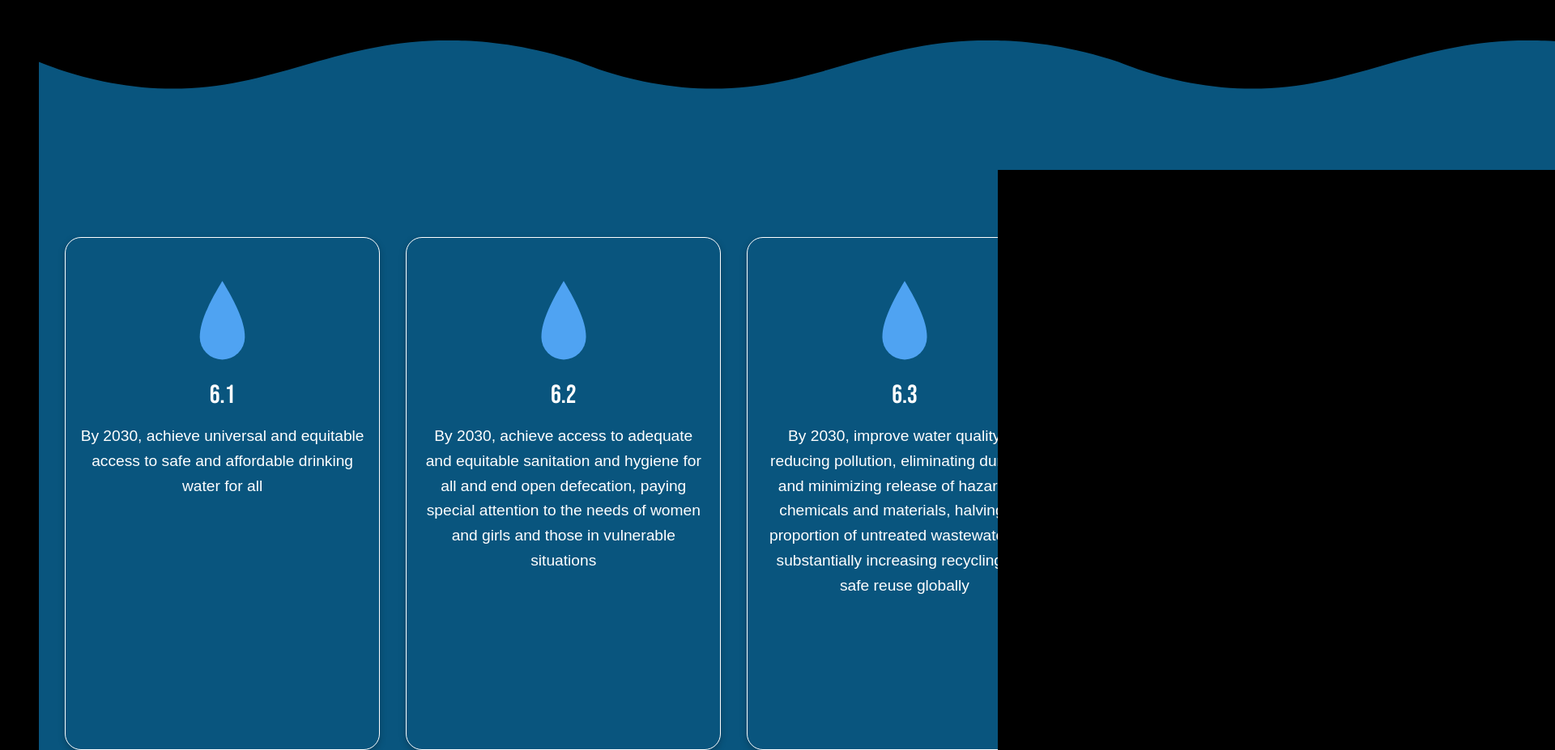
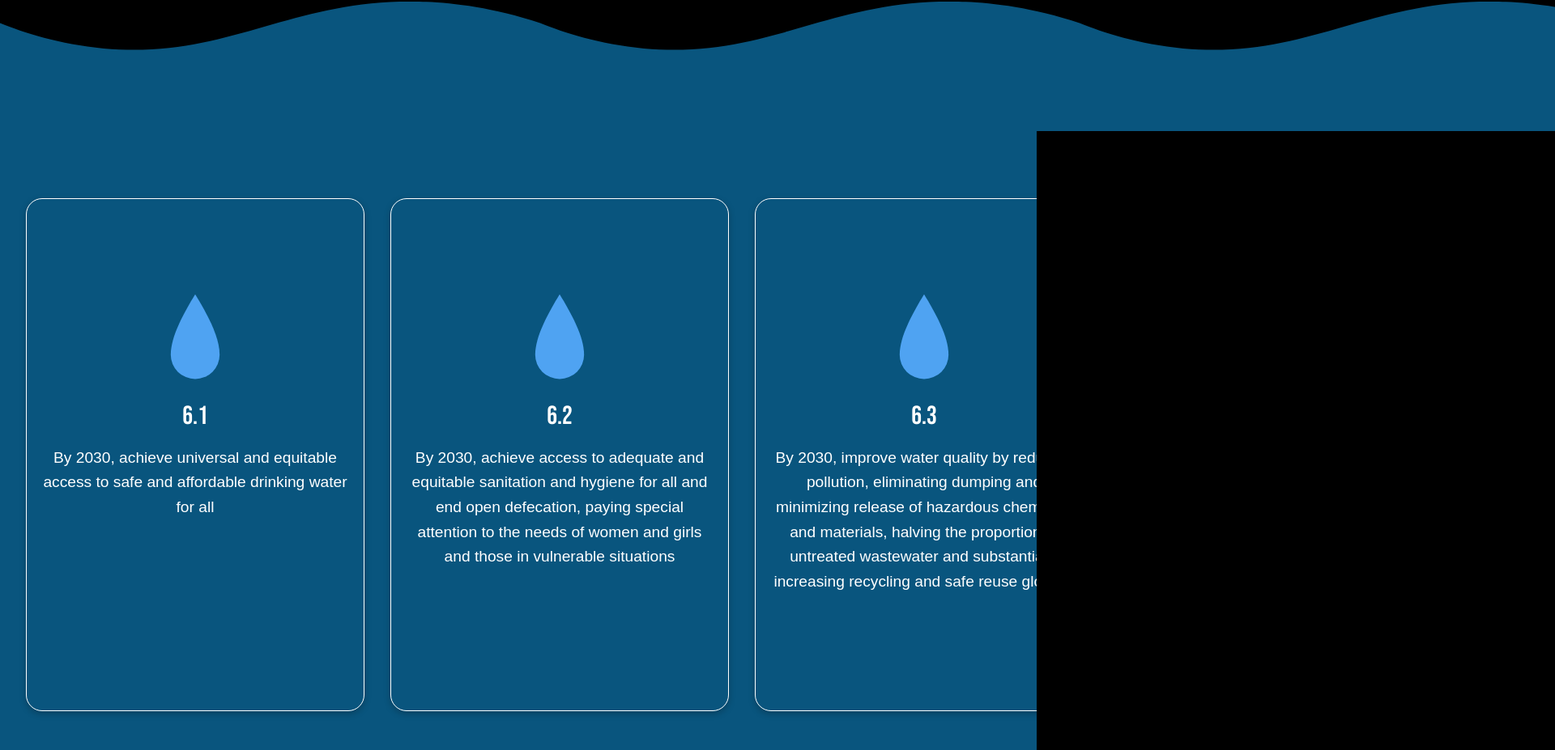
Before and after one commit to tuvakh/oblig3-new, a plain HTML site: page index.html in a window 1280 px wide. Shown: the part 1438-2365 px from the top of the page at 81% size, 1920 px wide, since content can reach past the window. Drawn offline with nearby package versions, Linux system fonts and the light colour scheme; a web font is replaced by a local one.

Commit message:
Removed previos js lines, removed padding from main, and removed uneccessary lines in scrollContent

```diff
--- a/assets/scripts/script.js
+++ b/assets/scripts/script.js
@@ -20,19 +20,9 @@ function handleWaveScroll() {
 window.addEventListener('scroll', handleWaveScroll);
 
 
-/* Script for horizontal-scroll
-gsap.registerPlugin(ScrollTrigger);
-const contents = gsap.utils.toArray(".horizontal .horizontal__container");
 
-gsap.to(contents, {
-    xPercent: -80 * (contents.length - 1),
-    scrollTrigger: {
-        trigger: ".horizontal",
-        pin: true,
-        scrub: 1,
-    }
-}); */
 
+// Horizontal scroll section
 gsap.registerPlugin(ScrollTrigger);
 
 function setupHorizontalScroll() {
@@ -40,7 +30,7 @@ function setupHorizontalScroll() {
   ScrollTrigger.getAll().forEach(trigger => trigger.kill());
   gsap.set(".horizontal .horizontal__container", { clearProps: "all" });
 
-  if (window.innerWidth >= 800) {
+  if (window.innerWidth >= 1000) {
     const contents = gsap.utils.toArray(".horizontal .horizontal__container");
     gsap.to(contents, {
       xPercent: -80 * (contents.length - 1),
@@ -49,7 +39,6 @@ function setupHorizontalScroll() {
         pin: true,
         scrub: 1,
         snap: 1 / (contents.length - 1),
-        start: "top top", // Animation starts as soon as section hits top
         end: () => "+=" + document.querySelector('.horizontal').offsetWidth,
         invalidateOnRefresh: true
       }
@@ -66,40 +55,3 @@ setupHorizontalScroll();
 
 // Re-run on resize to adapt to screen changes
 window.addEventListener("resize", setupHorizontalScroll);
-
-
-
-
-// Use GSAP's matchMedia for responsive handling
-/*
-const mm = gsap.matchMedia();
-
-// Desktop (≥800px)
-mm.add("(min-width: 800px)", () => {
-  const contents = gsap.utils.toArray(".horizontal .horizontal__container");
-
-  const horizontalTween = gsap.to(contents, {
-    xPercent: -80 * (contents.length - 1),
-    scrollTrigger: {
-      trigger: ".horizontal",
-      pin: true,
-      scrub: 1,
-      snap: 1 / (contents.length - 1),
-      end: () => "+=" + document.querySelector('.horizontal').offsetWidth,
-      invalidateOnRefresh: true
-    }
-  });
-
-  // Return cleanup function
-  return () => {
-    horizontalTween.scrollTrigger?.kill();
-    horizontalTween.kill();
-  };
-});
-
-// Mobile (<800px)
-mm.add("(max-width: 799px)", () => {
-  // Kill all ScrollTriggers and reset positions
-  gsap.set(".horizontal .horizontal__container", { x: 0 });
-  ScrollTrigger.getAll().forEach(trigger => trigger.kill());
-});*/
--- a/assets/styles/style.scss
+++ b/assets/styles/style.scss
@@ -32,9 +32,7 @@ body {
     line-height: var(--line-height-base);
 }
 
-main {
-    padding: 3rem;
-}
+
 
 h1,
 h2 {
@@ -111,7 +109,6 @@ img {
     text-align: center;
     height: 100vh;
     width: 100%;
-
     &__text {
         font-size: 3em;
     }
@@ -199,7 +196,6 @@ img {
         font-size: 0.8rem;
     }
 }
-
 .horizontal{
     display: flex;
     height: 100vh;
@@ -207,6 +203,7 @@ img {
     background-color: #09557e;
     align-items: center;
     overflow-x: hidden;
+    text-align: center;
     &__container{
         flex-shrink: 0;
         padding: 1rem;
@@ -222,14 +219,12 @@ img {
 }
 
 .scrollContent{
+    box-sizing: border-box;
     display: flex;
     flex-direction: column;
     align-items: center;
+    padding-block: 6rem;
     height: 100%;
-    margin-block-start: 2rem;
-    & > *{
-        text-align: center;
-    }
     &__img{
         width: 30%;
     }
@@ -241,7 +236,7 @@ img {
     }
 }
 
-@media (max-width: 799px) {
+@media (max-width: 999px) {
     .horizontal {
       flex-direction: column ;
       height: auto ;
```
Also changed, not shown: assets/styles/style.css, 1 other file.
